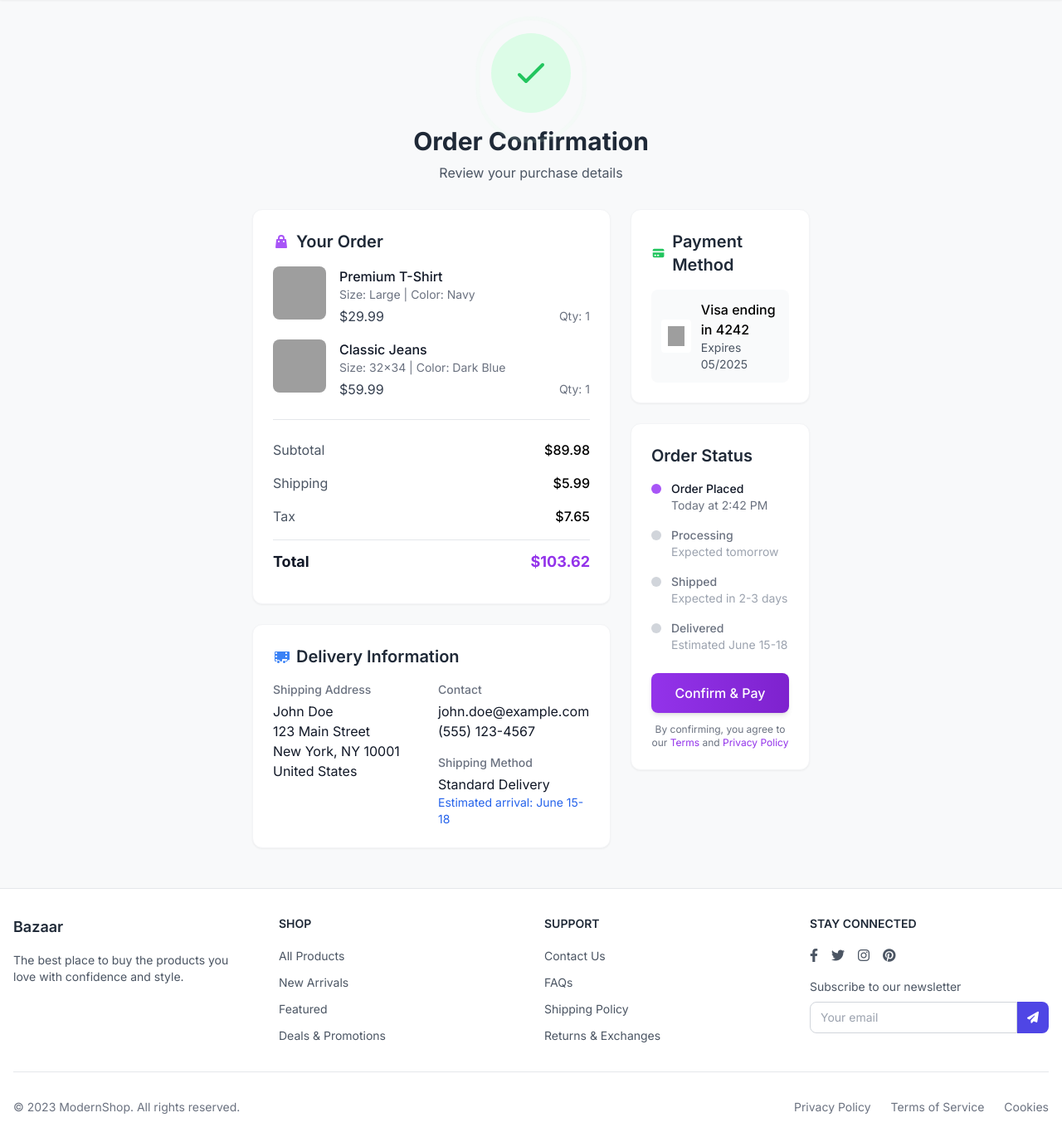
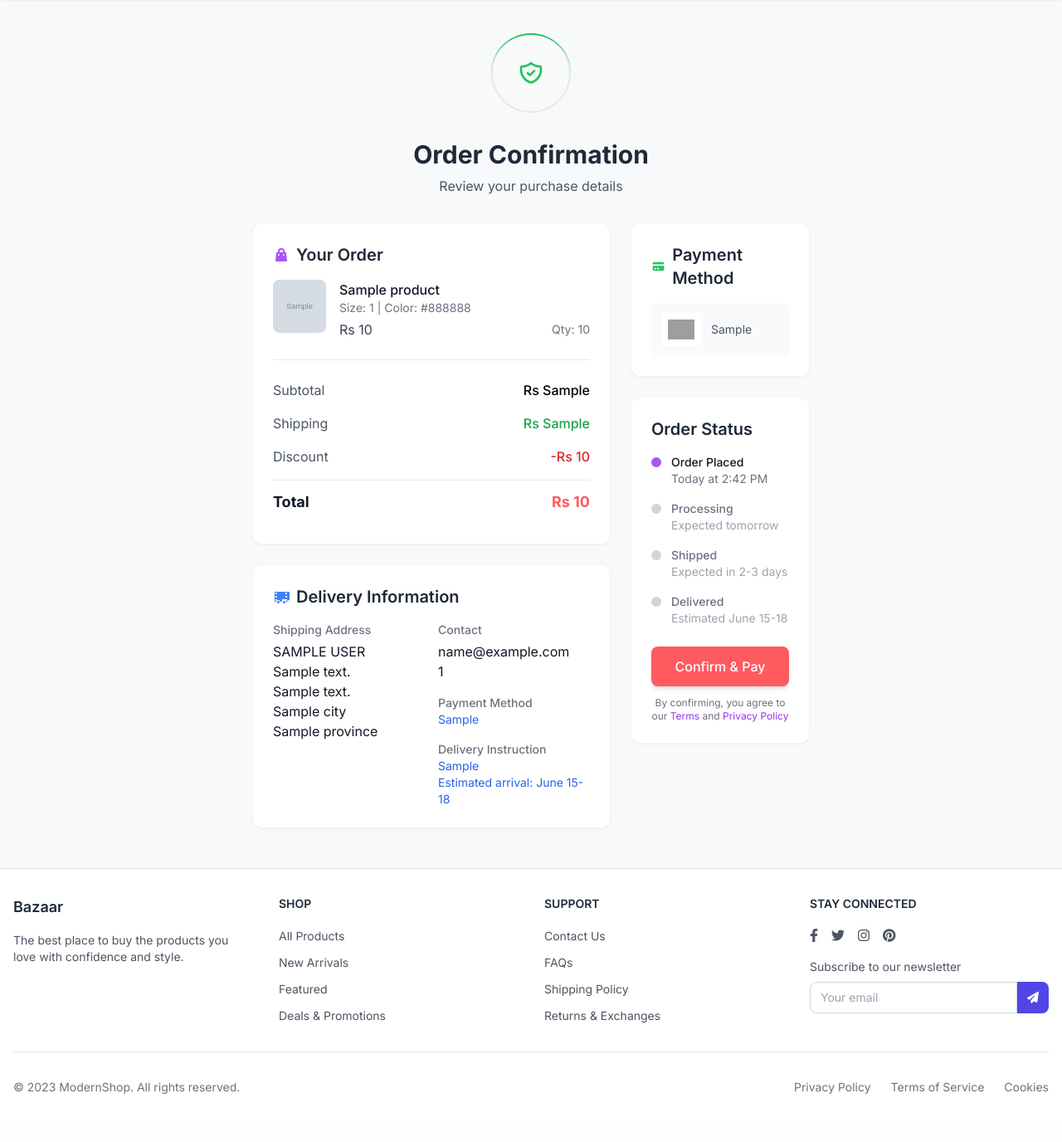
Before and after one commit to iambiki-git/fashionStore-eCommerce, a Django app: template core/templates/core/confirm_order.html in a window 1280 px wide. Shown: the part 120-1496 px from the top of the page at 83% size. After the commit the page ends 1438 px from the top, so only its background shows below. Run offline with Django 3.2, Linux system fonts and the light colour scheme; the template is opened without the code that fills it: most values are stand-ins (such as "Sample title", 1, 10 or a date in 2020); grey boxes marked "Sample" are stand-in pictures; some libraries are stand-ins or nearby versions; grey boxes are pictures that could not be loaded.

Commit message:
work on confirm-order

```diff
--- a/core/templates/core/checkout.html
+++ b/core/templates/core/checkout.html
@@ -148,6 +148,10 @@
                 </div>
             </div>
         </main>
+
+         <!-- Toast Notification for Favorites -->
+        <div id="toast" class="fixed bottom-4 right-4 bg-primary text-white px-4 py-2 rounded-md opacity-0 transition-opacity duration-300"></div>
+
     </div>
 
     <script>
@@ -170,7 +174,7 @@
 
               // Check if required fields are filled
               if (!email || !firstName || !lastName || !address_line1 || !city || !province || !contactNumber || !paymentMethod) {
-                alert("Please fill in all the required fields.");
+                showToast("Please fill in all the required fields.");
                 return;
                 }
 
--- a/core/templates/core/confirm_order.html
+++ b/core/templates/core/confirm_order.html
@@ -4,14 +4,32 @@
 <div class="max-w-2xl mx-auto my-10">
     <!-- Animated Checkmark Header -->
     <div class="flex flex-col items-center mb-8">
+        <div class="relative flex justify-center items-center mb-8">
             <div class="relative">
-            <div class="h-24 w-24 bg-green-100 rounded-full flex items-center justify-center mb-4">
-                <svg class="h-12 w-12 text-green-500 animate-checkmark" xmlns="http://www.w3.org/2000/svg" fill="none" viewBox="0 0 24 24" stroke="currentColor">
-                    <path stroke-linecap="round" stroke-linejoin="round" stroke-width="2" d="M5 13l4 4L19 7" />
+                <!-- Outer ring (animated "lock" effect) -->
+                <div class="h-24 w-24 rounded-full border-2 border-gray-200 flex items-center justify-center">
+                <!-- Inner circle (static) -->
+                <div class="h-20 w-20 rounded-full bg-gray-50 flex items-center justify-center">
+                    <!-- Small "order secured" tick (subtle) -->
+                    <svg class="h-8 w-8 text-green-500" viewBox="0 0 24 24" fill="none" stroke="currentColor">
+                    <path stroke-linecap="round" stroke-linejoin="round" stroke-width="2" d="M9 12l2 2 4-4m5.618-4.016A11.955 11.955 0 0112 2.944a11.955 11.955 0 01-8.618 3.04A12.02 12.02 0 003 9c0 5.591 3.824 10.29 9 11.622 5.176-1.332 9-6.03 9-11.622 0-1.042-.133-2.052-.382-3.016z" />
                     </svg>
                 </div>
-            <div class="absolute -inset-2 border-4 border-green-100 rounded-full animate-ping-slow opacity-0"></div>
                 </div>
+                <!-- Animated border (draws around the circle) -->
+                <div class="absolute inset-0 h-24 w-24 rounded-full border-t-2 border-green-500 animate-draw-circle pointer-events-none"></div>
+            </div>
+            </div>
+
+            <style>
+            @keyframes draw-circle {
+                0% { clip-path: polygon(50% 50%, 50% 50%, 50% 50%, 50% 50%); }
+                100% { clip-path: polygon(50% 50%, 50% 0%, 100% 0%, 100% 100%, 0% 100%, 0% 0%, 50% 0%); }
+            }
+            .animate-draw-circle {
+                animation: draw-circle 1.2s ease-out forwards;
+            }
+            </style>
         <h1 class="text-3xl font-bold text-gray-800 mb-2">Order Confirmation</h1>
         <p class="text-gray-600">Review your purchase details</p>
     </div>
@@ -31,52 +49,40 @@
 
                 <!-- Order Items -->
                 <div class="space-y-4 mb-6">
+                    {% for item in cart_items %}
                     <div class="flex items-start">
                         <div class="flex-shrink-0 h-16 w-16 rounded-lg overflow-hidden bg-gray-100">
-                            <img src="https://images.unsplash.com/photo-1523381210434-271e8be1f52b?ixlib=rb-1.2.1&auto=format&fit=crop&w=100&h=100&q=80" class="h-full w-full object-cover">
+                            <img src="{{ item.product.image.url }}" alt="{{ item.product.name }}" class="h-full w-full object-cover">
                         </div>
                         <div class="ml-4 flex-1">
-                            <h3 class="text-gray-900 font-medium">Premium T-Shirt</h3>
-                            <p class="text-sm text-gray-500">Size: Large | Color: Navy</p>
+                            <h3 class="text-gray-900 font-medium">{{ item.product.name }}</h3>
+                            <p class="text-sm text-gray-500">Size: {{ item.size }} | Color: {{ item.color }}</p>
                             <div class="flex justify-between items-center mt-1">
-                                <span class="text-gray-700">$29.99</span>
-                                <span class="text-sm text-gray-500">Qty: 1</span>
+                                <span class="text-gray-700">Rs {{ item.product.price.new_price }}</span>
+                                <span class="text-sm text-gray-500">Qty: {{ item.quantity }}</span>
                             </div>
                         </div>
                     </div>
-
-                    <div class="flex items-start">
-                        <div class="flex-shrink-0 h-16 w-16 rounded-lg overflow-hidden bg-gray-100">
-                            <img src="https://images.unsplash.com/photo-1591047139829-d91aecb6caea?ixlib=rb-1.2.1&auto=format&fit=crop&w=100&h=100&q=80" class="h-full w-full object-cover">
-                        </div>
-                        <div class="ml-4 flex-1">
-                            <h3 class="text-gray-900 font-medium">Classic Jeans</h3>
-                            <p class="text-sm text-gray-500">Size: 32x34 | Color: Dark Blue</p>
-                            <div class="flex justify-between items-center mt-1">
-                                <span class="text-gray-700">$59.99</span>
-                                <span class="text-sm text-gray-500">Qty: 1</span>
-                            </div>
-                        </div>
-                    </div>
+                    {% endfor %}
                 </div>
 
                 <!-- Order Summary -->
                 <div class="border-t border-gray-200 pt-4">
                     <div class="flex justify-between py-2">
                         <span class="text-gray-600">Subtotal</span>
-                        <span class="font-medium">$89.98</span>
+                        <span class="font-medium">Rs {{ cart_subtotal }}</span>
                     </div>
                    <div class="flex justify-between py-2">
                         <span class="text-gray-600">Shipping</span>
-                        <span class="font-medium">$5.99</span>
+                        <span class="font-medium text-green-600">Rs {{ cart_shipping }}</span>
                     </div>
                     <div class="flex justify-between py-2">
-                        <span class="text-gray-600">Tax</span>
-                        <span class="font-medium">$7.65</span>
+                        <span class="text-gray-600">Discount</span>
+                        <span class="font-medium text-red-600">-Rs {{ cart_discount }}</span>
                     </div>
                     <div class="flex justify-between py-3 border-t border-gray-200 mt-2">
                         <span class="text-lg font-bold text-gray-900">Total</span>
-                        <span class="text-lg font-bold text-purple-600">$103.62</span>
+                        <span class="text-lg font-bold text-primary">Rs {{ cart_total }}</span>
                     </div>
                 </div>
             </div>
@@ -90,24 +96,33 @@
                     </svg>
                     Delivery Information
                 </h2>
+                {% for address in shipping_address %}
                 <div class="grid grid-cols-1 md:grid-cols-2 gap-4">
                     <div>
                         <h3 class="text-sm font-medium text-gray-500">Shipping Address</h3>
-                        <p class="mt-1 text-gray-900">John Doe</p>
-                        <p class="text-gray-900">123 Main Street</p>
-                        <p class="text-gray-900">New York, NY 10001</p>
-                        <p class="text-gray-900">United States</p>
+                        <p class="mt-1 text-gray-900 uppercase">{{ address.first_name }} {{ address.last_name }}</p>
+                        <p class="text-gray-900">{{ address.address_line1 }}</p>
+                        <p class="text-gray-900">{{ address.address_line2 }}</p>
+                        <p class="text-gray-900">{{ address.city }}</p>
+                        <p class="text-gray-900">{{ address.province }}</p>
                     </div>
                     <div>
                         <h3 class="text-sm font-medium text-gray-500">Contact</h3>
-                        <p class="mt-1 text-gray-900">john.doe@example.com</p>
-                        <p class="text-gray-900">(555) 123-4567</p>
+                        <p class="mt-1 text-gray-900">{{ address.email }}</p>
+                        <p class="text-gray-900">{{ address.contact_number }}</p>
 
-                        <h3 class="mt-4 text-sm font-medium text-gray-500">Shipping Method</h3>
-                        <p class="mt-1 text-gray-900">Standard Delivery</p>
+                        <h3 class="mt-4 text-sm font-medium text-gray-500">Payment Method</h3>
+                        <p class="text-sm text-blue-600">{{ address.payment_method }}</p>
+
+                        <h3 class="mt-4 text-sm font-medium text-gray-500">Delivery Instruction</h3>
+                        <p class="text-sm text-blue-600">{{ address.delivery_instructions }}</p>
+
+                        {% comment %} <h3 class="mt-4 text-sm font-medium text-gray-500">Delivery Method</h3> {% endcomment %}
+                        {% comment %} <p class="mt-1 text-gray-900">Standard Delivery</p> {% endcomment %}
                         <p class="text-sm text-blue-600">Estimated arrival: June 15-18</p>
                     </div>
                 </div>
+                {% endfor %}
             </div>
         </div>
 
@@ -126,10 +141,13 @@
                     <div class="bg-white p-2 rounded shadow-xs">
                         <img src="https://cdn.jsdelivr.net/gh/devicons/devicon/icons/visa/visa-original.svg" class="h-6" alt="Visa">
                     </div>
+                    {% for address in shipping_address %}
                     <div class="ml-3">
-                        <p class="font-medium">Visa ending in 4242</p>
-                        <p class="text-sm text-gray-600">Expires 05/2025</p>
+                        {% comment %} <p class="font-medium">Visa ending in 4242</p>
+                        <p class="text-sm text-gray-600">Expires 05/2025</p> {% endcomment %}
+                        <p class="text-sm text-gray-600">{{ address.payment_method }}</p>
                     </div>
+                    {% endfor %}
                 </div>
             </div>
 
@@ -179,7 +197,7 @@
                 </div>
 
                 <a href="/confirmation"
-                class="w-full mt-6 bg-gradient-to-r from-purple-600 to-purple-700 hover:from-purple-700 hover:to-purple-800 text-white py-3 px-4 rounded-lg font-medium transition-all duration-300 transform hover:scale-[1.01] shadow-md hover:shadow-lg block text-center">
+                class="w-full mt-6 bg-primary hover:from-purple-700 text-white py-3 px-4 rounded-lg font-medium transition-all duration-300 transform hover:scale-[1.01] shadow-md hover:shadow-lg block text-center">
                     Confirm & Pay
                 </a>
 
--- a/static/js/scripts.js
+++ b/static/js/scripts.js
@@ -0,0 +1,9 @@
+function showToast(message) {
+    const toast = document.getElementById('toast');
+    toast.textContent = message;
+    toast.classList.remove('opacity-0');
+
+    setTimeout(() => {
+        toast.classList.add('opacity-0');
+    }, 2000);
+}
--- a/templates/base.html
+++ b/templates/base.html
@@ -25,6 +25,6 @@
 
 
 
-
+    <script src="{% static 'js/scripts.js' %}"></script>
 </body>
 </html>
```
Also changed, not shown: core/templates/core/product_detail.html (+0 -10 lines), core/templates/core/products.html (+0 -9 lines), core/views.py (+10 -1 lines), db.sqlite3. Lines whose indentation alone changed are shown as unchanged.
